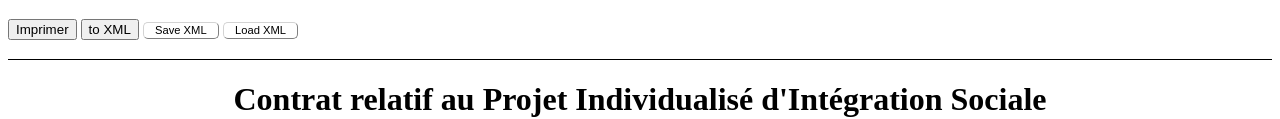
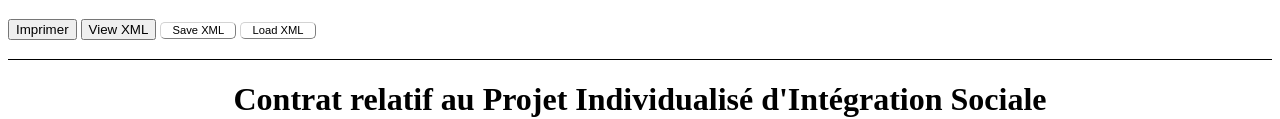
Before and after one commit to arnauldvm/piis-offline, a plain HTML site: page src/app/piis.html in a window 1280 px wide. Shown: the part 441-560 px from the top of the page. Drawn offline with Linux system fonts and the light colour scheme.

Commit message:
Renamed button "to XML" to "View XML"

```diff
--- a/src/app/piis.html
+++ b/src/app/piis.html
@@ -71,7 +71,7 @@
 
 <div id="buttons">
   <button onclick="window.print()">Imprimer</button>
-  <button onclick="toXml()">to XML</button>
+  <button onclick="toXml()">View XML</button>
   <a class="pseudobutton" download="PIIS.xml" onclick="saveXmlFile(this)">Save XML</a>
   <label><span class="pseudobutton">Load XML</span><input type="file" onchange="loadXmlFile(this)" style="display: none"/></label>
 </div>
```
